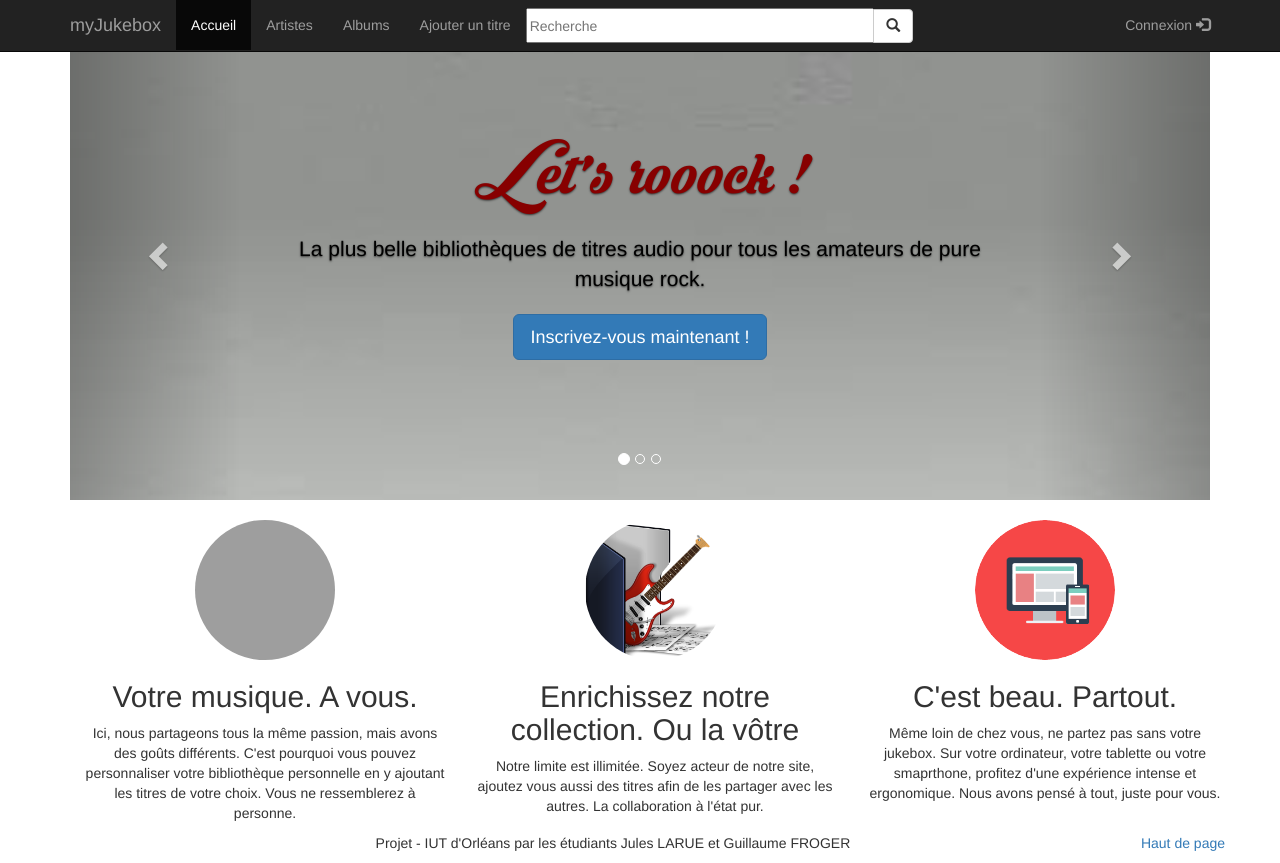
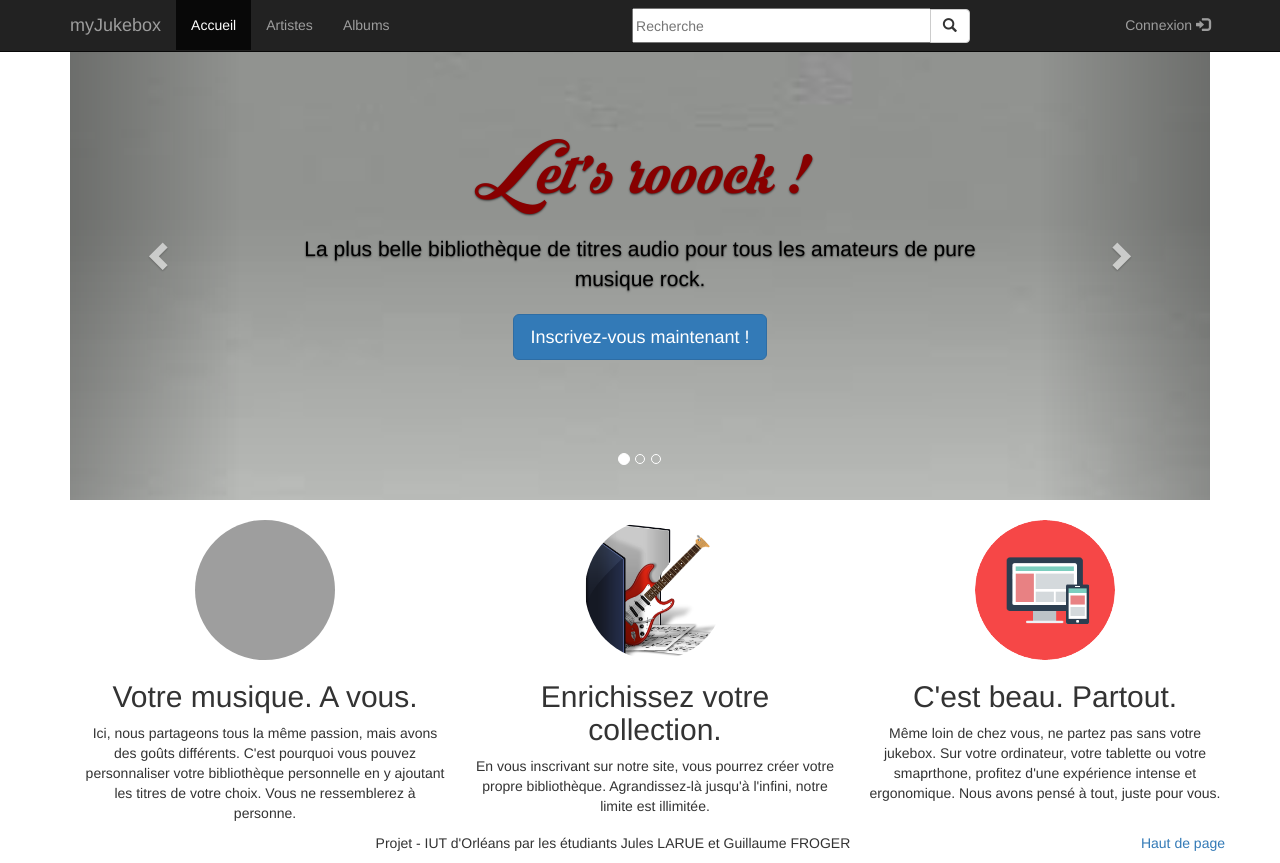
Before and after one commit to jules-larue/myJukebox, a Flask app: page /home in a window 1280 px wide. Run offline with Flask 2, Linux system fonts and the light colour scheme; some libraries are stand-ins or nearby versions; grey boxes are pictures that could not be loaded.

Commit message:
abandon fonction ajout titre, modification layout navbar en conséquence

```diff
--- a/app/static/base.css
+++ b/app/static/base.css
@@ -1,5 +1,5 @@
 nav ul{
-    width: 7	0% !important;
+    width: 40% !important;
 }
 
 
@@ -16,7 +16,7 @@ nav ul{
 
 .navbar-form{
     display:inline-block !important;
-    width: 35% !important;
+    width: 30% !important;
     padding-left:0;
     padding-right:0;
 }
@@ -42,23 +42,18 @@ nav ul{
     cursor: default;
 }
 
-@media (max-width:1202px) and (min-width:993px){
-    nav ul{
-	width:50%;
-    }
-
-    .navbar-form{
-	width:26% !important;
-    }
-}
 
 @media (max-width:992px) and (min-width:769px){
+
+     nav ul{
+	width:50% !important;
+    }
 
 
     .navbar-form{
 	padding:0 0 0 0;
 	padding-right:0px;
-	width:60% !important;
+	width:40% !important;
     }
 
     .navbar-right{
--- a/app/templates/base.html
+++ b/app/templates/base.html
@@ -20,7 +20,6 @@
         <li id="home-tab"><a href="/home">Accueil</a></li>
         <li id="artistes-tab"><a href="{{ url_for('artistes') }}">Artistes</a></li>
         <li id="albums-tab"><a href="/albums">Albums</a></li>
-        <li id="ajout"><a href="#">Ajouter un titre</a></li>
 	{% if current_user.is_authenticated %}
 	<li id="collection-tab"><a href="{{ url_for('collection', loginUser=current_user.login, page=1) }}">Ma collection</a></li>
 	{% endif %}
--- a/app/templates/home.html
+++ b/app/templates/home.html
@@ -3,6 +3,8 @@
 {{ super() }}
 <link rel="stylesheet" href="{{ url_for('static', filename='home.css') }}" />
 {% endblock %}
+
+{% block title %}Accueil | myJukebox{% endblock %}
 
 
 {% block main %}
@@ -21,7 +23,7 @@
 	<div class="container">
           <div class="carousel-caption">
             <h1 id="rock-font">Let's rooock !</h1>
-            <p>La plus belle bibliothèques de titres audio pour tous les amateurs de pure musique rock.</p>
+            <p>La plus belle bibliothèque de titres audio pour tous les amateurs de pure musique rock.</p>
 	    {% if not current_user.is_authenticated %}
             <p><a class="btn btn-lg btn-primary" href="{{ url_for('nouvel_utilisateur') }}" role="button">Inscrivez-vous maintenant !</a></p>
 	    {% endif %}
@@ -82,8 +84,8 @@
       </div><!-- /.col-lg-4 -->
       <div class="col-lg-4">
 	<img class="img-circle" src="{{ url_for('static', filename='folder_guitar.png') }}" alt="Generic placeholder image" width="140" height="140">
-	<h2>Enrichissez notre collection. Ou la vôtre</h2>
-	<p>Notre limite est illimitée. Soyez acteur de notre site, ajoutez vous aussi des titres afin de les partager avec les autres. La collaboration à l'état pur.</p>
+	<h2>Enrichissez votre collection.</h2>
+	<p>En vous inscrivant sur notre site, vous pourrez créer votre propre bibliothèque. Agrandissez-là jusqu'à l'infini, notre limite est illimitée.</p>
       </div><!-- /.col-lg-4 -->
       <div class="col-lg-4">
 	<img class="img-circle" src="{{ url_for('static', filename='icon-responsive.png') }}" alt="Generic placeholder image" width="140" height="140">
```
